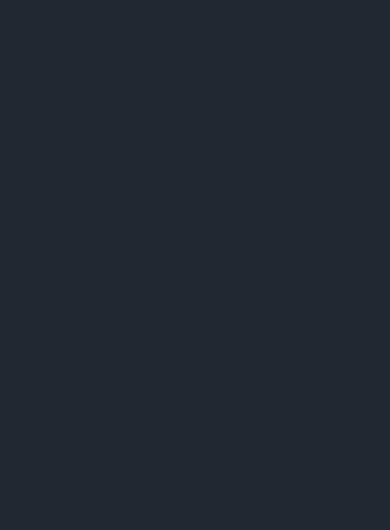
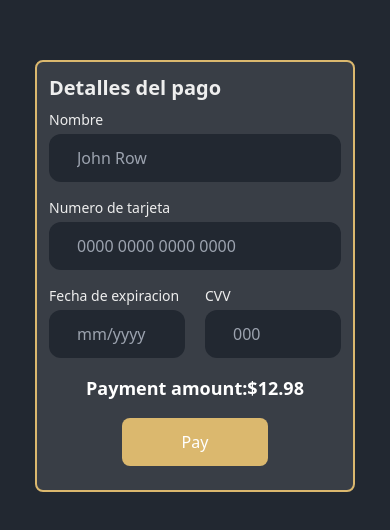
Before and after one commit to nestorrecinosUCA/front-final, a React (Create React App) app in the folder finnticketfrontend/: page /payment in a window 390 px wide. Before the commit this address had no page. Shown: the part 146-676 px from the top of the page. Built offline with nearby package versions, Linux system fonts and the light colour scheme.

Commit message:
Adding the credit card modal with the responsive design✨

```diff
--- a/finnticketfrontend/src/App.js
+++ b/finnticketfrontend/src/App.js
@@ -10,6 +10,7 @@ import Mod from './pages/Mod';
 import Permits from './pages/Permits';
 import Collaborators from './pages/Collaborators';
 import AdminEventsHistory from './pages/AdminEventsHistory';
+import ModalTest from './pages/ModalTest';
 
 function App() {
   return (
@@ -24,6 +25,7 @@ function App() {
         <Route path='permits' element={<Permits/>}/>
         <Route path='collaborators' element={<Collaborators/>}/>
         <Route path='eventsHistory' element={<AdminEventsHistory/>}/>
+        <Route path='payment' element={<ModalTest/>}/>
       </Routes>
     </>
   );
--- a/finnticketfrontend/src/modules/EventDeploy/PayMethod.js
+++ /dev/null
@@ -1,20 +0,0 @@
-import React from 'react'
-
-function PayMethod() {
-  return (
-    <>
-      <input type="checkbox" id="my-modal-5" className="modal-toggle" />
-      <div className="modal">
-        <div className="modal-box w-11/12 max-w-5xl">
-          <h3 className="font-bold text-lg">Congratulations random Internet user!</h3>
-          <p className="py-4">You've been selected for a chance to get one year of subscription to use Wikipedia for free!</p>
-          <div className="modal-action">
-            <label htmlFor="my-modal-5" className="btn">Yay!</label>
-          </div>
-        </div>
-      </div>
-    </>
-  )
-}
-
-export default PayMethod
--- /dev/null
+++ b/finnticketfrontend/src/pages/ModalTest.js
@@ -0,0 +1,74 @@
+import React from 'react'
+import ROAR from '../assets/img/ROAR.png'
+
+
+function ModalTest() {
+    return (
+        <>
+
+            <div class="lg:hidden">
+                <div class="flex justify-center items-center min-h-screen">
+                    <div class="h-auto w-80 bg-card-grey border-2 border-gold p-3 rounded-lg">
+                        <p class="text-xl font-semibold">Detalles del pago</p>
+                        <div class="input_text mt-6 relative">
+                            <input type="text" class="h-12 pl-7 outline-none px-2  transition-all w-full bg-header-bg rounded-xl mt-2 " placeholder="John Row" />
+                            <span class="absolute left-0 text-sm -top-4">Nombre</span>
+                        </div>
+                        <div class="input_text mt-8 relative"> <input type="text" class="h-12 pl-7 outline-none px-2  transition-all w-full bg-header-bg rounded-xl mt-2 " placeholder="0000 0000 0000 0000" data-slots="0" data-accept="\d" size="19" />
+                            <span class="absolute left-0 text-sm -top-4">Numero de tarjeta</span>
+                        </div>
+                        <div class="mt-8 flex gap-5 ">
+                            <div class="input_text relative w-full">
+                                <input type="text" class="h-12 pl-7 outline-none px-2  w-full bg-header-bg rounded-xl mt-2 " placeholder="mm/yyyy" data-slots="my" />
+                                <span class="absolute left-0 text-sm -top-4">Fecha de expiracion</span>
+                            </div>
+                            <div class="input_text relative w-full">
+                                <input type="text" class="h-12 pl-7 outline-none px-2  w-full bg-header-bg rounded-xl mt-2" placeholder="000" data-slots="0" data-accept="\d" size="3" />
+                                <span class="absolute left-0 text-sm -top-4">CVV</span>
+                            </div>
+                        </div>
+                        <p class="text-lg text-center mt-4 text-white font-semibold">Payment amount:$12.98</p>
+                        <div class="flex justify-center mt-4"> <button class="outline-none pay h-12 bg-gold text-white mb-3 hover:bg-goldhov rounded-lg w-1/2 cursor-pointer transition-all">Pay</button> </div>
+                    </div>
+                </div>
+            </div>
+
+            <div class="hidden lg:block">
+                <div className='flex justify-center items-center min-h-screen'>
+                    <div className='bg-card-grey mx-auto w-8/12 lg:mx-60 lg:my-36 rounded-sm border-4 border-gold flex flex-row justify-center mid-h-screen items-center'>
+                        <div className='basis-5 w-full sm:w-auto'>
+                            <div class="h-auto w-full p-3 rounded-lg">
+                                <p class="text-xl font-semibold">Detalles del pago</p>
+                                <div class="input_text mt-6 relative">
+                                    <input type="text" class="h-12 pl-7 outline-none px-2 transition-all w-full bg-header-bg  rounded-xl mt-2" placeholder="John Row" />
+                                    <span class="absolute left-0 text-sm -top-4">Nombre</span>
+                                </div>
+                                <div class="input_text mt-8 relative">
+                                    <input type="text" class="h-12 pl-7 outline-none px-2 transition-all w-full bg-header-bg  rounded-xl mt-2" placeholder="0000 0000 0000 0000" data-slots="0" data-accept="\d" size="19" />
+                                    <span class="absolute left-0 text-sm -top-4">Numero de tarjeta</span>
+                                </div>
+                                <div class="mt-8 flex gap-5 ">
+                                    <div class="input_text relative w-full">
+                                        <input type="text" class="h-12 pl-7 outline-none px-2 transition-all w-full bg-header-bg  rounded-xl mt-8 lg:mt-2" placeholder="mm/yyyy" data-slots="my" />
+                                        <span class="absolute left-0 text-sm -top-4">Fecha de expiración</span>
+                                    </div>
+                                    <div class="input_text relative w-full">
+                                        <input type="text" class="h-12 pl-7 outline-none px-2 transition-all w-full bg-header-bg  rounded-xl mt-8 lg:mt-2" placeholder="000" data-slots="0" data-accept="\d" size="3" />
+                                        <span class="absolute left-0 text-sm -top-4">CVV</span>
+                                    </div>
+                                </div>
+                                <p class="text-lg text-center mt-4 text-slate-200 font-semibold">Total a pagar:$12.98</p>
+                                <div class="flex justify-center mt-4"> <button class="outline-none pay h-12 bg-gold text-white mb-3 hover:bg-goldhov rounded-lg w-1/2 cursor-pointer transition-all">Pagar</button> </div>
+                            </div>
+                        </div>
+                        <div className='basis-1 h-full w-full border-l-4'>
+                            <img src={ROAR} alt="Artist" className="rounded-xl mx-auto h-full w-full" />
+                        </div>
+                    </div>
+                </div>
+            </div>
+        </>
+    )
+}
+
+export default ModalTest
--- a/finnticketfrontend/tailwind.config.js
+++ b/finnticketfrontend/tailwind.config.js
@@ -39,11 +39,13 @@ module.exports = {
 
       flexBasis: {
         '1/7': '14.2857143%',
+        '1': '25%',
         '2/7': '28.5714286%',
         '3/7': '42.8571429%',
         '4': '50%',
         '4/7': '57.1428571%',
         '5/7': '71.4285714%',
+        '5': '75%',
         '6/7': '85.7142857%',
       }
     },
```
Also changed, not shown: finnticketfrontend/src/modules/EventDeploy/Modal.js (added, +11 -0 lines), finnticketfrontend/src/assets/img/ROAR.png (added).
